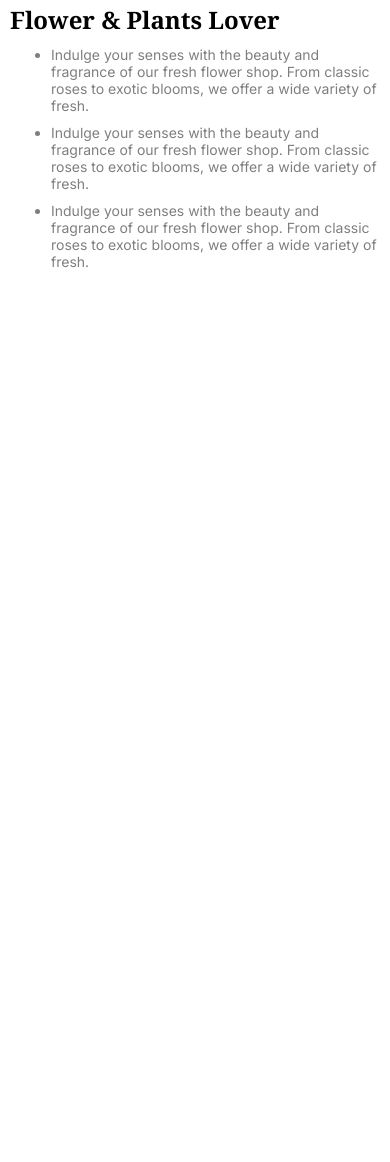
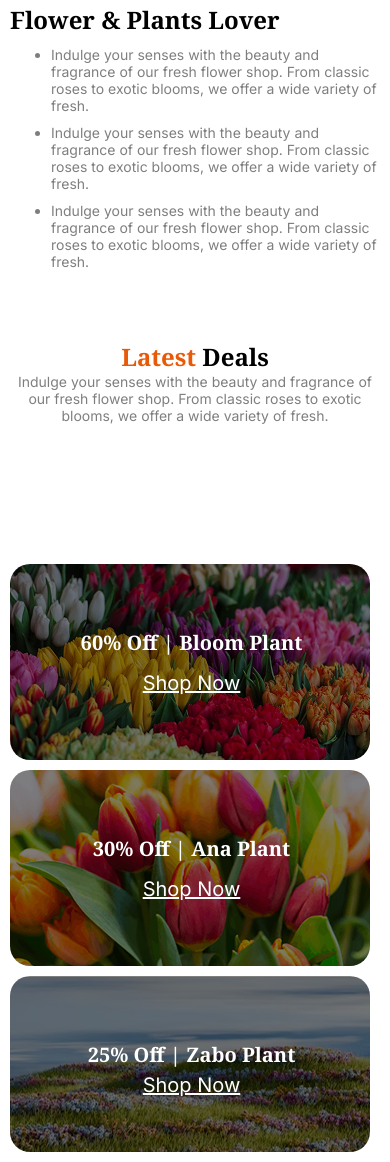
Before and after one commit to ah121/flower-shop, a plain HTML site: page index.html in a window 390 px wide. Shown: the part 2586-3748 px from the top of the page. Before the commit the page ends 2866 px from the top, so only its background shows below. Drawn offline with Linux system fonts and the light colour scheme.

Commit message:
complete offer section with responsive

```diff
--- a/index.html
+++ b/index.html
@@ -141,7 +141,7 @@
       </section>
       <!-- banner card part close -->
       <!-- plant lover section start -->
-      <section class="plant-lover flex pt">
+      <section class="plant-lover flex pt mb">
         <div class="plant-lover-img">
           <img src="assets/flower-store.png" alt="Flower store" />
           <img id="sticker" src="assets/trusted-badge.png" alt="" />
@@ -168,6 +168,44 @@
         </div>
       </section>
       <!-- plant lover section close -->
+      <!-- deal section start -->
+      <section class="deal mb full-width">
+        <div class="banner-card-info">
+          <h1 class="noto-serif"><span>Latest</span> Deals</h1>
+          <p class="intr">
+            Indulge your senses with the beauty and fragrance of our fresh
+            flower shop. From classic roses to exotic blooms, we offer a wide
+            variety of fresh.
+          </p>
+        </div>
+      </section>
+      <!-- deal section close-->
+      <section class="offer-wrapper">
+        <!-- image container 1  -->
+        <div class="image-container">
+          <div class="offer-info center">
+            <h3 class="noto-serif center">60% Off | Bloom Plant</h3>
+            <a href="" class="intr center">Shop Now</a>
+          </div>
+        </div>
+        <!-- image container 1 close -->
+        <!-- image container 2 -->
+        <div class="image-container3">
+          <div class="offer-info1 center">
+            <h3 class="noto-serif center">25% Off | Zabo Plant</h3>
+            <a href="" class="intr center">Shop Now</a>
+          </div>
+        </div>
+        <!-- image container 2 close -->
+        <!-- image container 3 -->
+        <div class="image-container2">
+          <div class="offer-info center">
+            <h3 class="noto-serif center">30% Off | Ana Plant</h3>
+            <a href="" class="intr center">Shop Now</a>
+          </div>
+        </div>
+        <!-- image container 3 close -->
+      </section>
     </main>
   </body>
 </html>
--- a/style.css
+++ b/style.css
@@ -154,6 +154,60 @@ nav {
   opacity: 50%;
 }
 /* plant lover section close */
+/* offer section start */
+.offer-wrapper {
+  display: grid;
+  grid-template-columns: 367px 753px;
+  grid-template-rows: repeat(2, 1fr);
+  gap: 10px;
+}
+.image-container {
+  background: linear-gradient(rgba(0, 0, 0, 0.5), rgba(0, 0, 0, 0.5)),
+    url(assets/deal-bloom.png);
+  border-radius: 20px;
+  background-repeat: no-repeat;
+}
+.offer-info {
+  padding: 65px 47px 50px 50px;
+}
+.offer-info1 {
+  padding: 65px 47px 50px 50px;
+}
+.offer-info h3 {
+  font-size: 1.25rem;
+  color: white;
+}
+.offer-info1 h3 {
+  font-size: 2.5rem;
+  color: white;
+}
+.offer-info1 a {
+  font-size: 1.75rem;
+  color: white;
+  display: block;
+  padding: 5px 50px;
+}
+.offer-info a {
+  font-size: 1.25rem;
+  color: white;
+  display: block;
+  padding: 15px 50px;
+}
+.image-container2 {
+  background: linear-gradient(rgba(0, 0, 0, 0.5), rgba(0, 0, 0, 0.5)),
+    url(assets/deal-ana.png);
+  border-radius: 20px;
+  background-repeat: no-repeat;
+}
+.image-container3 {
+  background: linear-gradient(rgba(0, 0, 0, 0.5), rgba(0, 0, 0, 0.5)),
+    url(assets/deal-zabo.png);
+  border-radius: 20px;
+  background-repeat: no-repeat;
+  grid-row: span 2 / span 2;
+  align-content: center;
+}
+/* offer section close */
 /* responsive style for mobile */
 @media (width <576px) {
   header {
@@ -241,5 +295,25 @@ nav {
   .plant-lover {
     padding-top: 0;
     gap: 10px;
+    margin-bottom: 50px;
+  }
+  .deal {
+    padding: 10px;
+  }
+  .offer-wrapper {
+    display: grid;
+    grid-template-columns: 360px;
+    grid-template-rows: repeat(1, 1fr);
+    gap: 10px;
+    padding: 10px;
+  }
+  .image-container3 {
+    order: 3;
+  }
+  .offer-info1 h3 {
+    font-size: 1.25rem;
+  }
+  .offer-info1 a {
+    font-size: 1.25rem;
   }
 }
```
